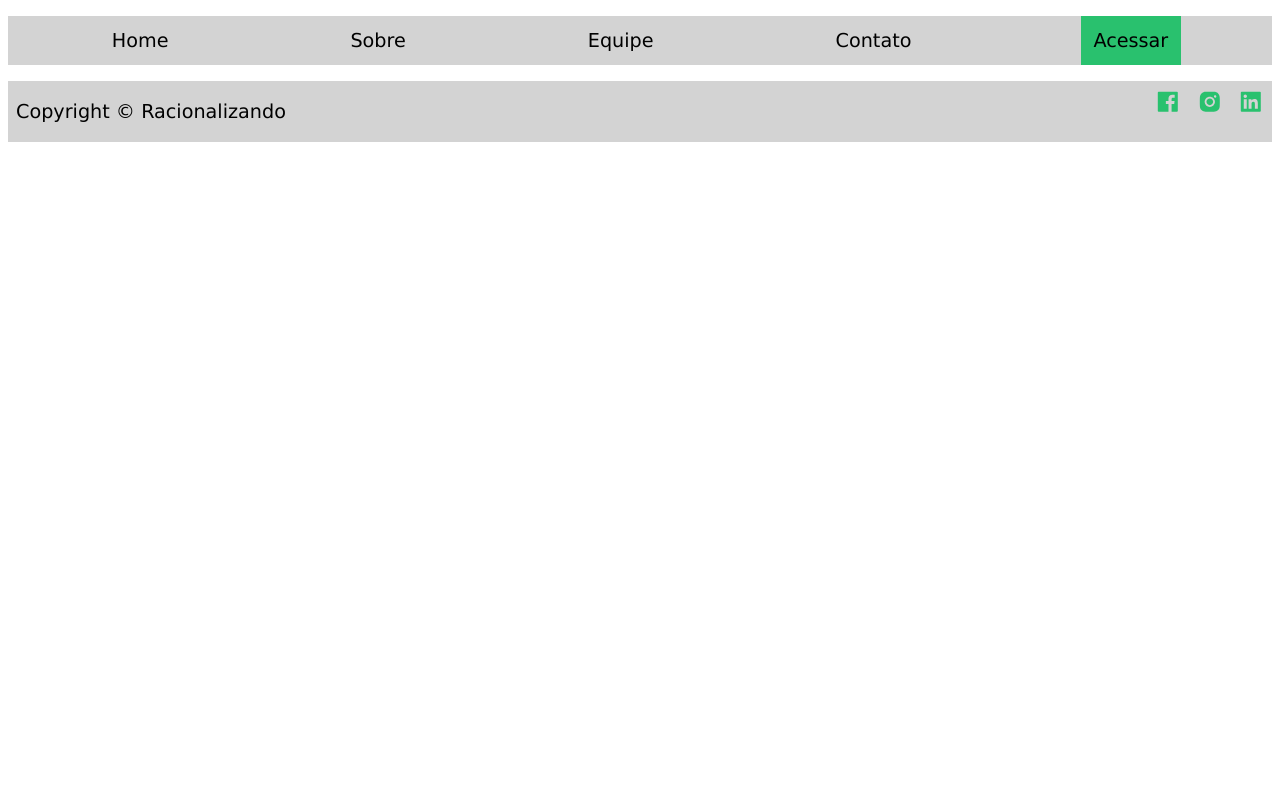
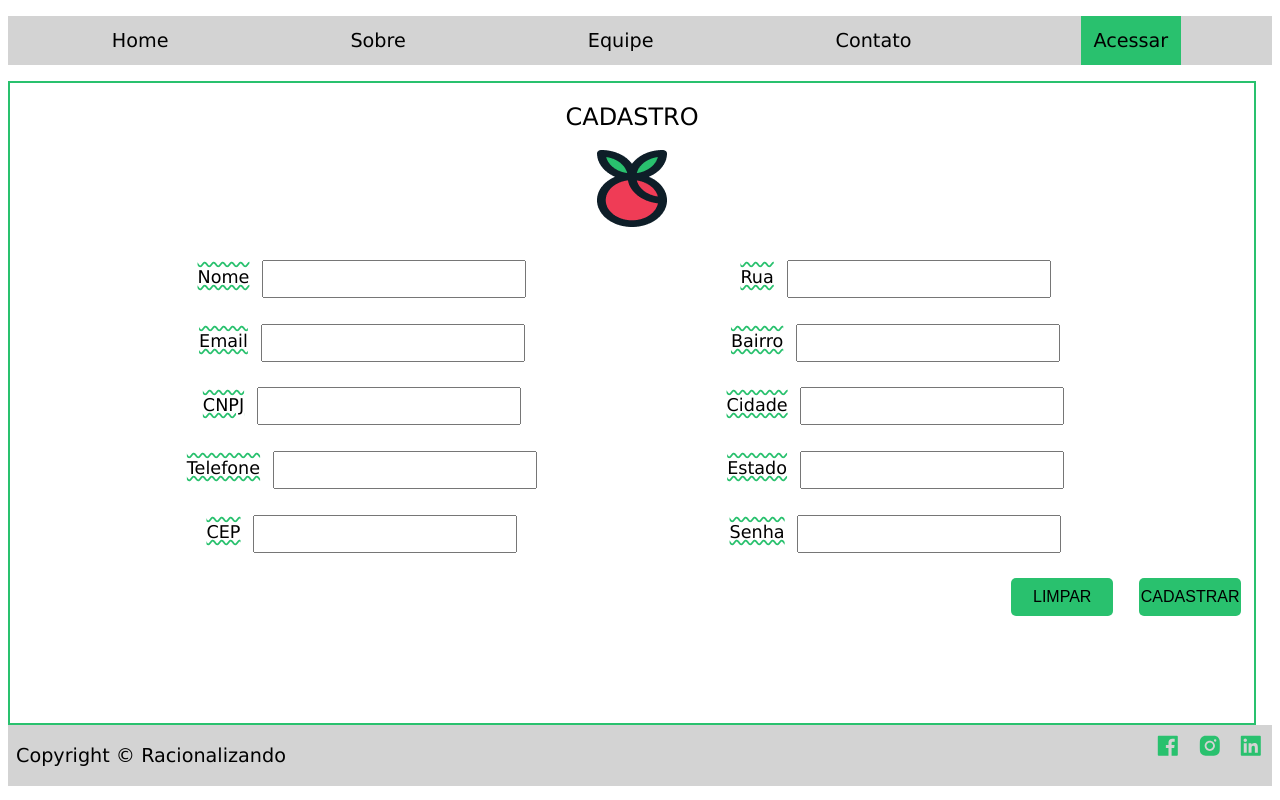
Before and after one commit to giovanafurlan/web-app, a React (Create React App) app: page /cadastro in a window 1280 px wide. Built offline with nearby package versions, Linux system fonts and the light colour scheme.

Commit message:
Estilização da página de login e cadastro

```diff
--- a/src/components/acesso/Acesso.js
+++ b/src/components/acesso/Acesso.js
@@ -1,20 +1,49 @@
 import React from "react";
 import { Link } from "react-router-dom";
 import styled from 'styled-components';
+import logo from '../../img/logo.png'
 
 export const Login = styled.section`
+    width: 97.2vw;
+    height: 80vh;
+    border: solid 2px #29C16E;
 
+    button{
+        margin: 1vw;
+    }
+
+    input{
+        margin: 1vw;
+        width: 20vw;
+        height: 4vh;
+    }
+
+    label{
+        text-decoration: underline overline wavy #29C16E;
+    }
+
+    .login{
+        color: black;
+        text-decoration: none;
+    }
+
+    .cadastro{
+
+    }
 `
 
 export default function Acesso(){
     return(
         <Login>
-            <h3>Login</h3>
+            <h2>Login</h2>
+            <figure>
+                <img src={logo} alt="Logo de fruta" />
+            </figure>
             <form>
                 <label for="email">Email</label>
-                <input type="email" id="email"/>
+                <input type="email" id="email"/><br/>
                 <label for="senha">Senha</label>
-                <input type="password" id="senha"/>
+                <input type="password" id="senha"/><br/>
 
                 <button type="submit"><Link to="/produto" className="login">Acessar</Link></button>
             </form>
--- a/src/components/cadastro/Cadastro.js
+++ b/src/components/cadastro/Cadastro.js
@@ -1,25 +1,82 @@
 import React from "react";
 import { Link } from "react-router-dom";
 import styled from 'styled-components';
+import logo from '../../img/logo.png'
 
 export const Registro = styled.section`
+    width: 97.2vw;
+    height: 80vh;
+    border: solid 2px #29C16E;
 
+    .coluna{
+        font-size: 2.2vh;
+        display: flex;
+        justify-content: space-evenly;
+    }
+
+    button{
+        margin: 1vw;
+        float: inline-end;
+    }
+
+    input{
+        margin: 1vw;
+        width: 20vw;
+        height: 4vh;
+    }
+
+    label{
+        text-decoration: underline overline wavy #29C16E;
+    }
+
+    .cadastro{
+        color: black;
+        text-decoration: none;
+    }
 `
 
 export default function Cadastro(){
     return(
         <Registro>
+            <h2>Cadastro</h2>
+            <figure>
+                <img src={logo} alt="Logo de fruta" />
+            </figure>
             <form>
-                <label for="nome">Nome</label>
-                <input type="text" id="nome"/>
-                <label for="email">Email</label>
-                <input type="email" id="email"/>
-                <label for="cnpj">CNPJ</label>
-                <input type="text" id="cnpj"/>
-                <label for="senha">Senha</label>
-                <input type="password" id="senha"/>
+                <div className="coluna">
+                    <div className="coluna1">
+                    <label for="nome">Nome</label>
+                    <input type="text" id="nome" required/><br/>
+                    <label for="email">Email</label>
+                    <input type="email" id="email" required/><br/>
+                    <label for="cnpj">CNPJ</label>
+                    <input type="text" id="cnpj" required/><br/>
+                    <label for="telefone">Telefone</label>
+                    <input type="tel" id="telefone" required/><br/>
+                    <label for="CEP">CEP</label>
+                    <input type="text" id="CEP" required/><br/>
+                </div>
 
-                <button type="submit"><Link to="/login" className="cadastro">Cadastrar</Link></button>
+                <div className="coluna2">
+                    <label for="rua">Rua</label>
+                    <input type="text" id="rua" required/><br/>
+                    <label for="bairro">Bairro</label>
+                    <input type="text" id="bairro" required/><br/>
+                    <label for="cidade">Cidade</label>
+                    <input type="text" id="cidade" required/><br/>
+                    <label for="estado">Estado</label>
+                    <input type="text" id="estado" required/><br/>
+                    <label for="senha">Senha</label>
+                    <input type="password" id="senha" required/><br/>
+                </div>
+                </div>
+
+
+                <div className="botoes">
+                    <button type="submit"><Link to="/acesso" className="cadastro">Cadastrar</Link></button>
+                    <button type="reset">Limpar</button>
+                </div>
+
             </form>
         </Registro>
 )}
--- a/src/components/home/Home.js
+++ b/src/components/home/Home.js
@@ -5,9 +5,6 @@ import market from '../../img/market.png'
 export const Inicio = styled.section`
     height: 80vh;
     background-image: url(${market});
-    display: flex;
-    flex-direction: column;
-    align-items: center;
 `
 
 export default function Home(){
--- a/src/components/menu/Menu.js
+++ b/src/components/menu/Menu.js
@@ -7,7 +7,7 @@ import Sobre from '../sobre/Sobre'
 import Equipe from '../equipe/Equipe'
 import Contato from '../contato/Contato'
 import Acesso from '../acesso/Acesso'
-
+import Cadastro from '../cadastro/Cadastro'
 
 export default function Menu(){
     return (
@@ -26,6 +26,7 @@ export default function Menu(){
                     <Route path="/equipe" component={Equipe}/>
                     <Route path="/contato" component={Contato}/>
                     <Route path="/acesso" component={Acesso}/>
+                    <Route path="/cadastro" component={Cadastro}/>
                 </Switch >
         </Topo>
 )}
--- a/src/styled.js
+++ b/src/styled.js
@@ -22,12 +22,13 @@ export const Container = styled.div`
         font-size: 2.7vh;
     }
 
-    p,li,button{
+    p,li{
         font-size: 2.4vh;
     }
 
     button {
-      width: 10vw;
+      width: 8vw;
+      font-size: 2vh;
       padding: 10px 0;
       background: #29C16E;
       text-transform: uppercase;
```
Also changed, not shown: src/img/logo.png (added).
